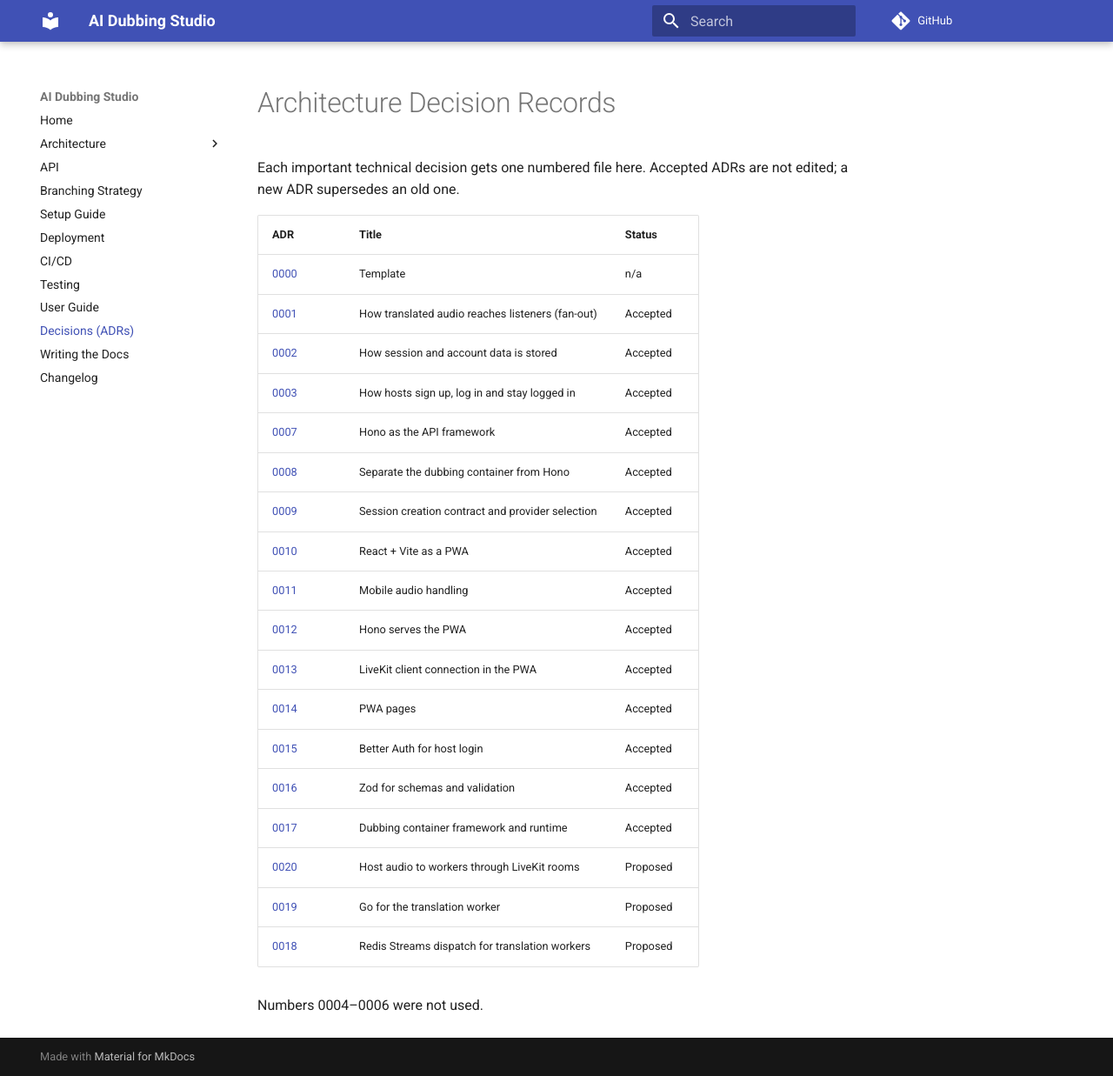
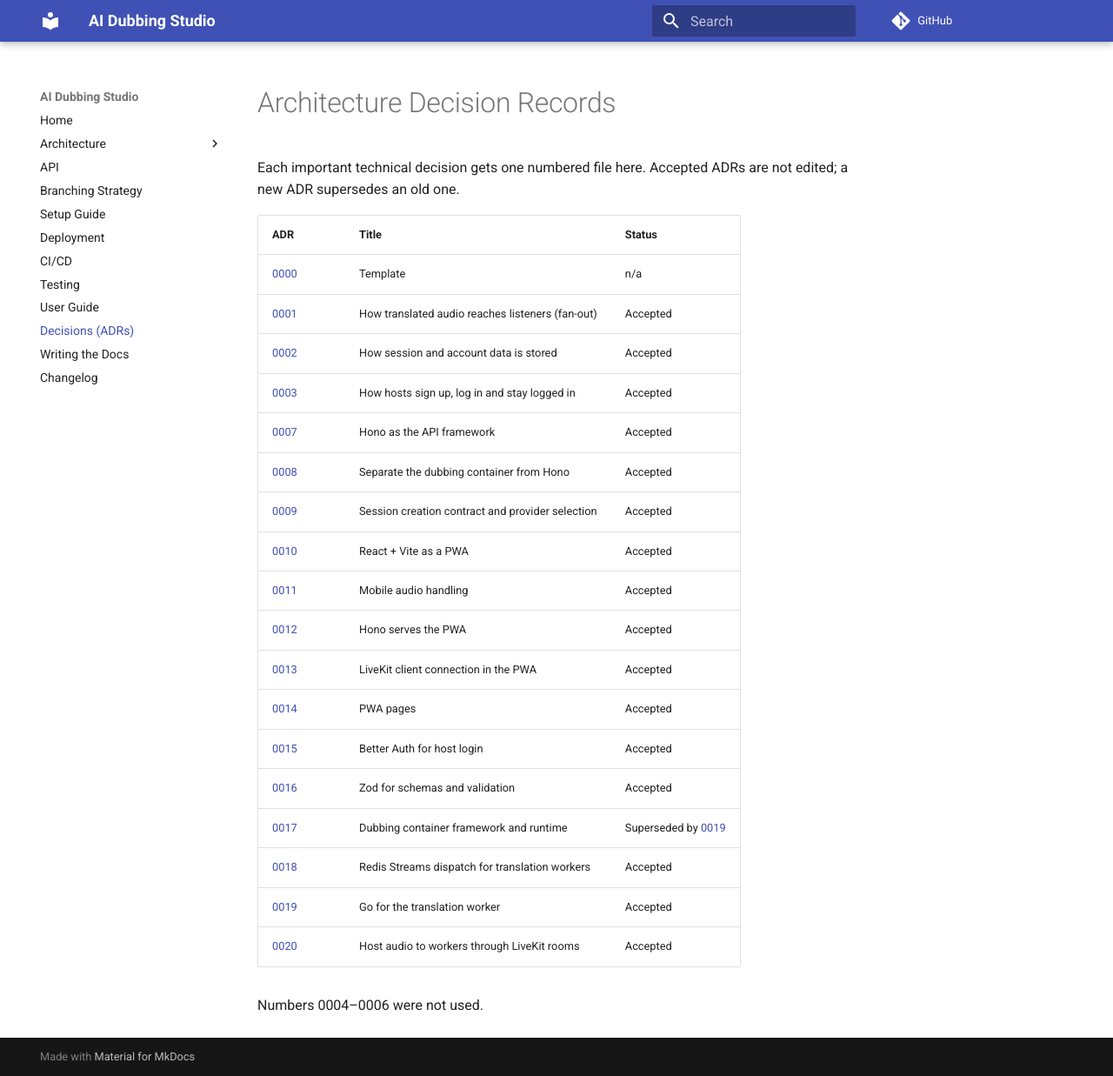
Before and after one commit to WH1TE-SHAD0W/ai-dubbing-studio, an MkDocs documentation site: the page built from docs/adr/index.md, in a window 1280 px wide and 1237 px high. Shown: the whole window at 87% size. Built offline with MkDocs 1.6.1 and Material for MkDocs 9.7.7, drawn with Linux system fonts in a browser that asks for light colours; comment, search, counter and statistics services are not loaded.

Commit message:
docs(adr): accept ADR-0018 to ADR-0020; ADR-0017 superseded by ADR-0019
The Redis Stream dispatch (0018) and the Go worker (0019) are built, and the
LiveKit room design (0020) is the plan the worker's media interfaces follow.
ADR-0017 is marked superseded by 0019, as 0019 says. Before acceptance, 0018
and 0020 now say jobs are sent when the session goes live, not when it is
created, as built. The index lists them in number order.

Co-Authored-By: Claude Opus 5.5 <noreply@anthropic.com>

```diff
--- a/docs/adr/index.md
+++ b/docs/adr/index.md
@@ -19,9 +19,9 @@ Accepted ADRs are not edited; a new ADR supersedes an old one.
 | [0014](0014-pages.md)                            | PWA pages                                        | Accepted |
 | [0015](0015-auth-library.md)                     | Better Auth for host login                       | Accepted |
 | [0016](0016-schema-validator.md)                 | Zod for schemas and validation                   | Accepted |
-| [0017](0017-translation-plane.md)                | Dubbing container framework and runtime          | Accepted |
-| [0020](0020-input-audio-stream.md)               | Host audio to workers through LiveKit rooms      | Proposed |
-| [0019](0019-translation-worker-runtime.md)       | Go for the translation worker                    | Proposed |
-| [0018](0018-autoscaling-architecture-of-translation-container.md) | Redis Streams dispatch for translation workers   | Proposed |
+| [0017](0017-translation-plane.md)                | Dubbing container framework and runtime          | Superseded by [0019](0019-translation-worker-runtime.md) |
+| [0018](0018-autoscaling-architecture-of-translation-container.md) | Redis Streams dispatch for translation workers   | Accepted |
+| [0019](0019-translation-worker-runtime.md)       | Go for the translation worker                    | Accepted |
+| [0020](0020-input-audio-stream.md)               | Host audio to workers through LiveKit rooms      | Accepted |
 
 Numbers 0004–0006 were not used.
```
Also changed, not shown: docs/adr/0017-translation-plane.md (+1 -1 lines), docs/adr/0018-autoscaling-architecture-of-translation-container.md (+3 -3 lines), docs/adr/0019-translation-worker-runtime.md (+1 -1 lines), docs/adr/0020-input-audio-stream.md (+2 -2 lines).
